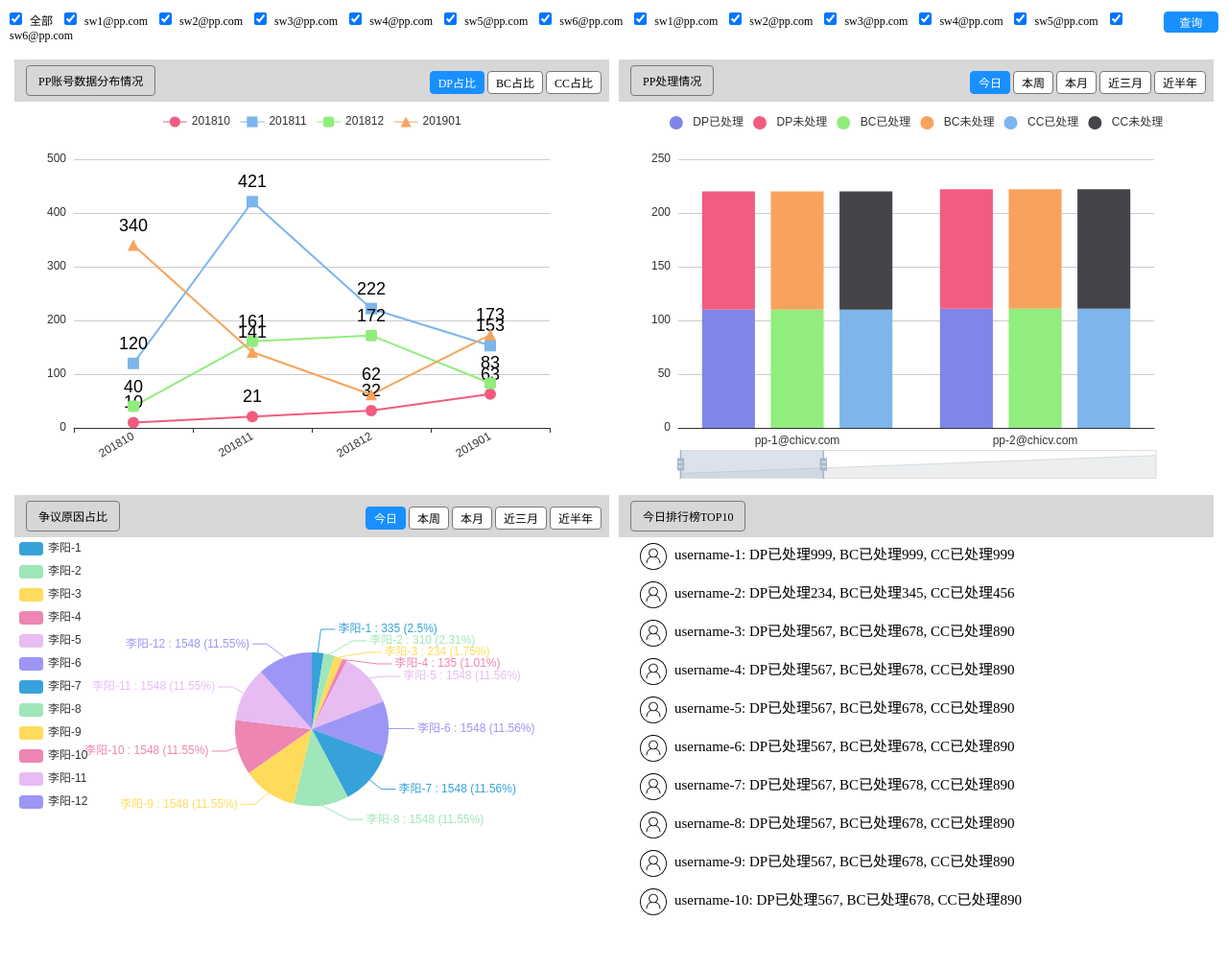
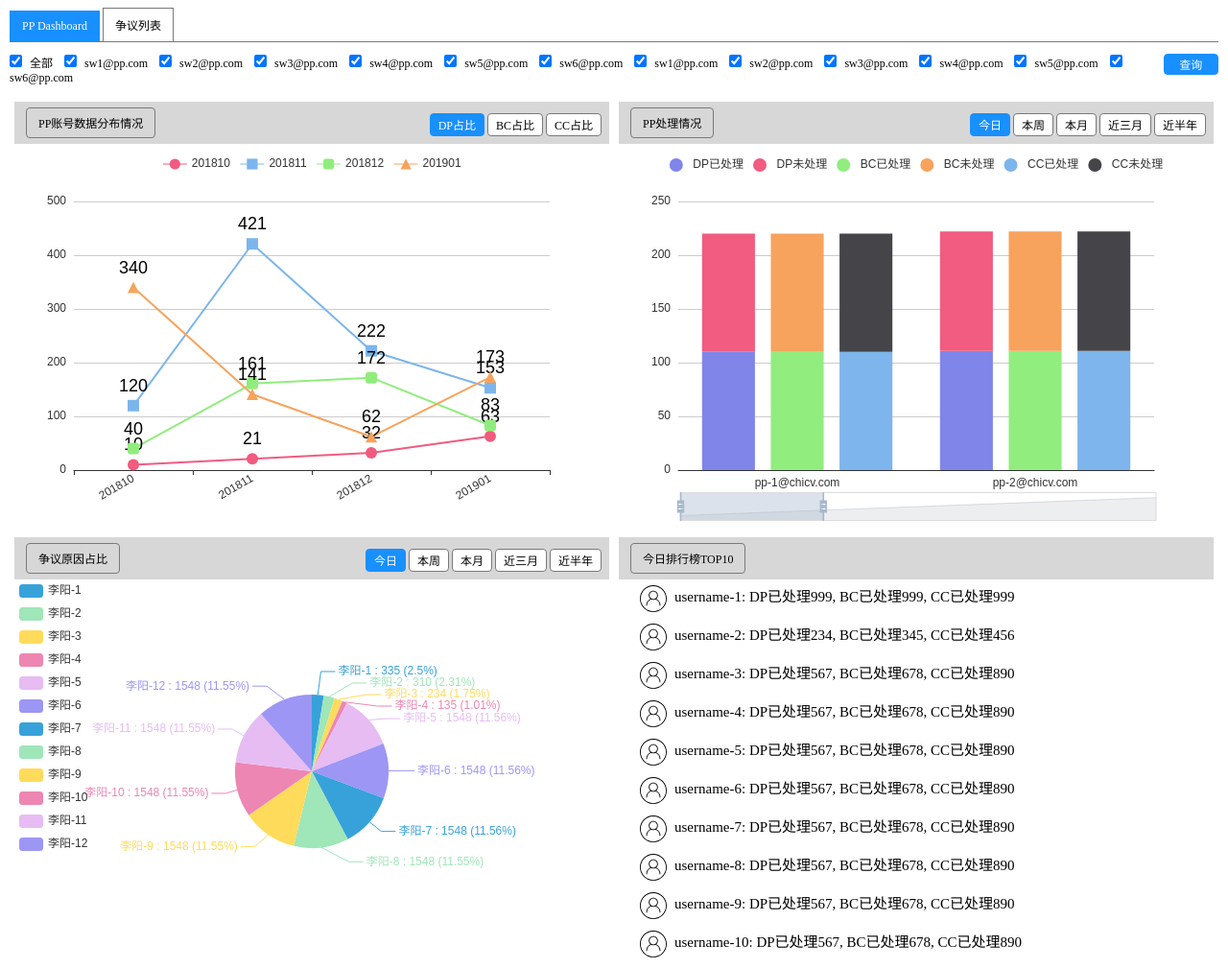
Before and after one commit to wq93/pp-dashboard, a plain HTML site: page index.html in a window 1280 px wide. Shown: the whole page at 96% size. Before the commit the page ends 965 px from the top, so only its background shows below. Drawn offline with nearby package versions, Linux system fonts and the light colour scheme; no server answers.

Commit message:
添加nav导航

```diff
--- a/index.css
+++ b/index.css
@@ -19,6 +19,41 @@ label {
   margin-right: 8px;
   cursor: pointer;
 }
+
+.nav li {
+  display: inline-block;
+  padding: 8px 12px;
+  border: 1px solid #797979;
+  margin-top: 8px;
+  margin-bottom: -1px;
+  background: #fff;
+}
+
+.nav li a {
+  color: inherit;
+  text-decoration: none
+}
+
+.nav li:hover {
+  background: #1890ff;
+  border: 1px solid #1890ff;
+}
+
+.nav li:hover a {
+  color: #fff;
+}
+
+.nav li.active {
+  background: #1890ff;
+  border: 1px solid #1890ff;
+  color: #fff;
+}
+
+.nav li.active:hover {
+  background: #40a9ff;
+  border: 1px solid #40a9ff;
+}
+
 
 .right-operate span {
   display: inline-block;
@@ -78,6 +113,7 @@ label {
   justify-content: space-between;
   width: 100%;
   padding: 12px 0;
+  border-top: 1px solid #797979;
 }
 
 .query-header p {
@@ -135,6 +171,7 @@ label {
   padding: 6px 0 6px 22px;
   font-size: 15px;
 }
+
 #top10-chart li svg {
   width: 28px;
   height: 28px;
--- a/index.html
+++ b/index.html
@@ -11,6 +11,10 @@
 </head>
 <body>
 <div class='pp-dashboard-wrapper'>
+  <ul class="nav">
+    <li class="active"><a href="#">PP Dashboard</a></li>
+    <li><a href="#">争议列表</a></li>
+  </ul>
   <div class="query-header">
     <div class="pp-checkboxs"></div>
     <p class='query-btn'>查询</p>
```
